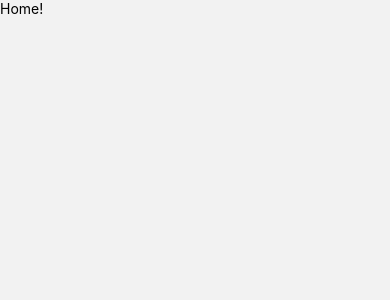
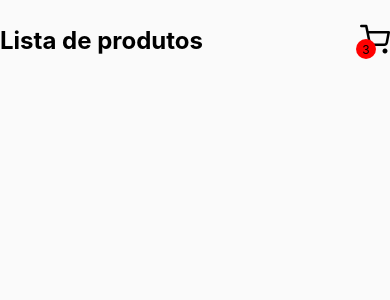
Before and after one commit to Deivysson/carrinhoApp, a React Native app: screen /Home in a window 390 px wide. Shown: the top 300 px of the page. Built offline with nearby package versions, Linux system fonts and the light colour scheme.

Commit message:
Terceiro commit
Criando a pagina Home.

```diff
--- a/src/pages/Home/index.js
+++ b/src/pages/Home/index.js
@@ -1,16 +1,86 @@
-import { View, Text, StyleSheet } from "react-native"
+import { useState } from "react"
+import { View, Text, StyleSheet, SafeAreaView, FlatList, TouchableOpacity } from "react-native"
+
+import { Feather } from '@expo/vector-icons'
+
+export default function Home(){
+    const [products, setProducts] = useState([
+        {
+            id: '1',
+            name: 'Coca cola',
+            price: 19.90
+        },
+        {
+            id: '2',
+            name: 'Chocolate',
+            price: 6.50
+        },
+        {
+            id: '3',
+            name: 'Queijo 500g',
+            price: 15
+        },
+        {
+            id: '4',
+            name: 'Batata frita',
+            price: 23.90
+        },
+        {
+            id: '5',
+            name: 'Guarana lata',
+            price: 6.00
+        },
+    ])
 
 
-export default function Home(){
     return(
-        <View style={styles.container}>
-            <Text>Home!</Text>
+        <SafeAreaView style={styles.container}>
+        <View style={styles.cartContent}>
+            <Text style={styles.title}>Lista de produtos</Text>
+
+            <TouchableOpacity style={styles.cartButton}>
+                <View style={styles.dot}>
+                    <Text style={styles.dotText}>3</Text>
+                </View>
+                <Feather name="shopping-cart" size={30} color='#000'/>
+            </TouchableOpacity>
+
         </View>
+        </SafeAreaView>
     )
 }
 
 const styles = StyleSheet.create({
     container: {
-        flex: 1
+        flex: 1,
+        backgroundColor: '#fafafa',
+        paddingEnd: 14,
+        paddingStart: 14,
+    },
+    cartContent: {
+        flexDirection: 'row',
+        justifyContent: 'space-between',
+        alignItems: 'center',
+        marginTop: 24,
+        marginBottom: 24,
+    },
+    title: {
+        fontSize: 24,
+        fontWeight: 'bold'
+    },
+    dot: {
+        alignItems: 'center',
+        justifyContent: 'center',
+        backgroundColor: 'red',
+        width: 20,
+        height: 20,
+        borderRadius: 12,
+        position: 'absolute',
+        zIndex: 99,
+        bottom: -2,
+        left: -4,
+    },
+    dotText: {
+        fontSize: 12,
     }
 })
```
